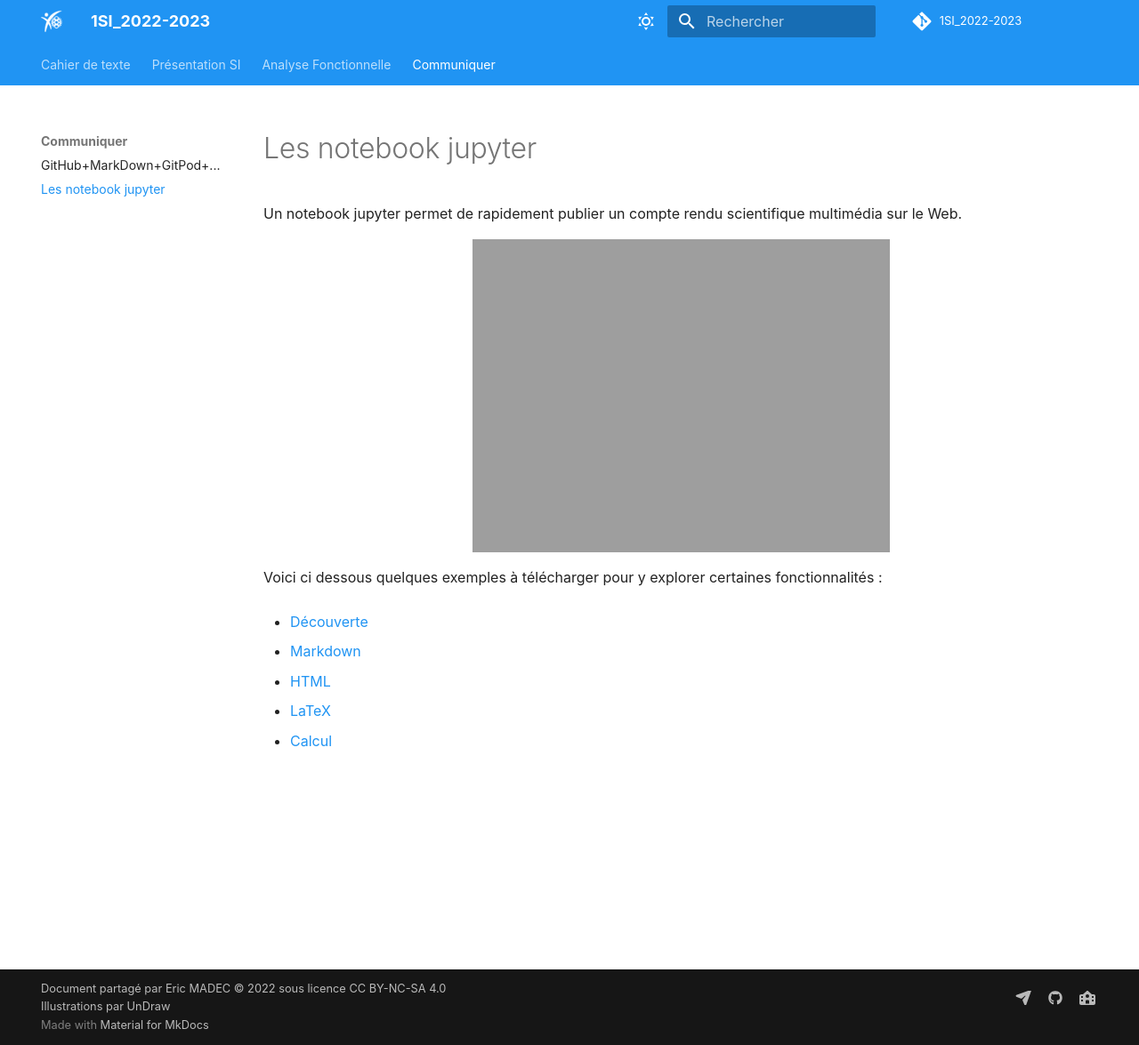
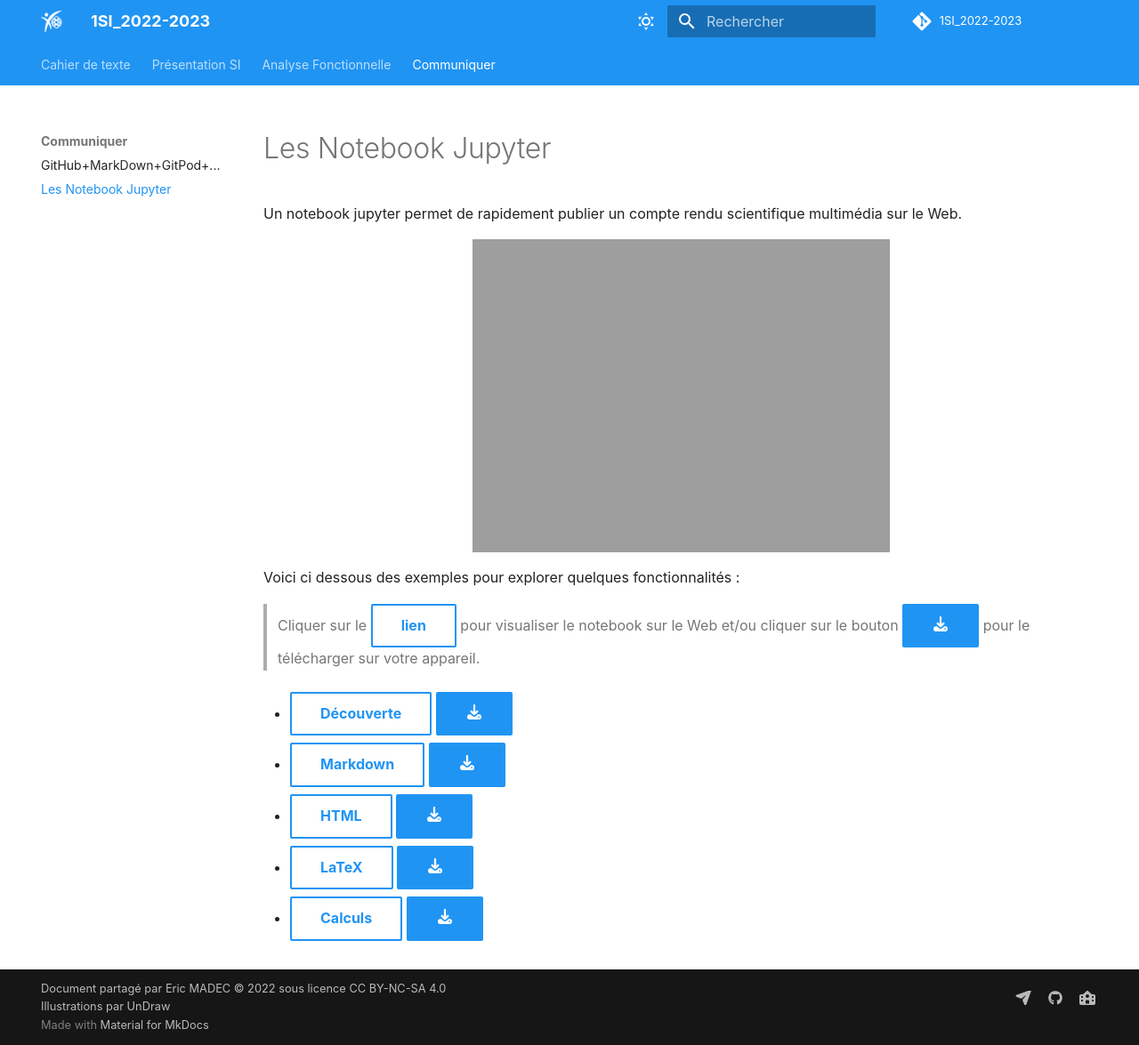
Before and after one commit to ericECmorlaix/1SI_2022-2023, an MkDocs documentation site: the page built from docs/notebook.md, in a window 1280 px wide and 1175 px high. Shown: the whole window at 89% size. Built offline with MkDocs 1.6.1 and Material for MkDocs 9.7.7, drawn with Linux system fonts in a browser that asks for light colours; comment, search, counter and statistics services are not loaded.

Commit message:
MAJ 0913

```diff
--- a/docs/notebook.md
+++ b/docs/notebook.md
@@ -3,14 +3,16 @@ Un notebook jupyter permet de rapidement publier un compte rendu scientifique mu
 
 ![Description du contenu d'un Jupyter NoteBook](https://ericecmorlaix.github.io/img/JupyterNoteBook.png "Description du contenu d'un Jupyter NoteBook"){ .center width="50%"}
 
-Voici ci dessous quelques exemples à télécharger pour y explorer certaines fonctionnalités :
+Voici ci dessous des exemples pour explorer quelques fonctionnalités :
 
-- [Découverte](https://nbviewer.org/urls/ericecmorlaix.github.io/bn/decouverte-notebook.ipynb){target=_blank}
+> Cliquer sur le [lien](){.md-button} pour visualiser le notebook sur le Web et/ou cliquer sur le bouton [:fontawesome-solid-download:](){ .md-button .md-button--primary} pour le télécharger sur votre appareil.
 
-- [Markdown](https://nbviewer.org/urls/ericecmorlaix.github.io/bn/MarkDown-Le_BN_pour_rapporter.ipynb){target=_blank}
+- [Découverte](https://nbviewer.org/urls/ericecmorlaix.github.io/bn/decouverte-notebook.ipynb){target=_blank .md-button} [:fontawesome-solid-download:](https://ericecmorlaix.github.io/bn/decouverte-notebook.ipynb){ .md-button .md-button--primary}
 
-- [HTML](https://nbviewer.org/urls/ericecmorlaix.github.io/bn/HTML-Le_BN_pour_multimedier.ipynb){target=_blank}
+- [Markdown](https://nbviewer.org/urls/ericecmorlaix.github.io/bn/MarkDown-Le_BN_pour_rapporter.ipynb){target=_blank .md-button} [:fontawesome-solid-download:](https://ericecmorlaix.github.io/bn/MarkDown-Le_BN_pour_rapporter.ipynb){ .md-button .md-button--primary}
 
-- [LaTeX](https://nbviewer.org/urls/ericecmorlaix.github.io/bn/LaTeX-Le_BN_pour_formuler.ipynb){target=_blank}
+- [HTML](https://nbviewer.org/urls/ericecmorlaix.github.io/bn/HTML-Le_BN_pour_multimedier.ipynb){target=_blank .md-button} [:fontawesome-solid-download:](https://ericecmorlaix.github.io/bn/HTML-Le_BN_pour_multimedier.ipynb){ .md-button .md-button--primary}
 
-- [Calcul](https://nbviewer.org/urls/ericecmorlaix.github.io/bn/Arithmetique-Le_BN_pour_calculer.ipynb){target=_blank}
+- [LaTeX](https://nbviewer.org/urls/ericecmorlaix.github.io/bn/LaTeX-Le_BN_pour_formuler.ipynb){target=_blank .md-button} [:fontawesome-solid-download:](https://ericecmorlaix.github.io/bn/LaTeX-Le_BN_pour_formuler.ipynb){ .md-button .md-button--primary}
+
+- [Calculs](https://nbviewer.org/urls/ericecmorlaix.github.io/bn/Arithmetique-Le_BN_pour_calculer.ipynb){target=_blank .md-button} [:fontawesome-solid-download:](https://ericecmorlaix.github.io/bn/Arithmetique-Le_BN_pour_calculer.ipynb){ .md-button .md-button--primary}
--- a/mkdocs.yml
+++ b/mkdocs.yml
@@ -30,7 +30,7 @@ nav:
     #   - Modeliser_ma_rue.md
     - Communiquer :
       - GitHub+MarkDown+GitPod+... : github.md
-      - Les notebook jupyter : notebook.md
+      - Les Notebook Jupyter : notebook.md
         # - Découverte : https://nbviewer.org/urls/ericecmorlaix.github.io/bn/decouverte-notebook.ipynb
         # - Markdown : https://nbviewer.org/urls/ericecmorlaix.github.io/bn/MarkDown-Le_BN_pour_rapporter.ipynb
         # - HTML : https://nbviewer.org/urls/ericecmorlaix.github.io/bn/HTML-Le_BN_pour_multimedier.ipynb
```
Also changed, not shown: docs/index.md (+13 -0 lines), docs/AF/OutilsAnalyseFonctionnelleInterne.ipynb.
